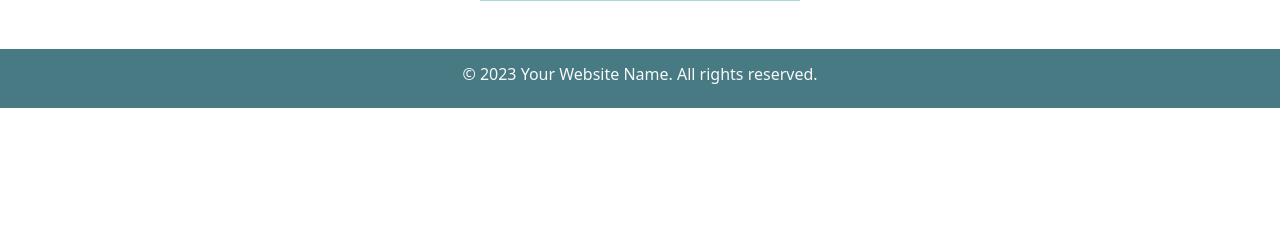
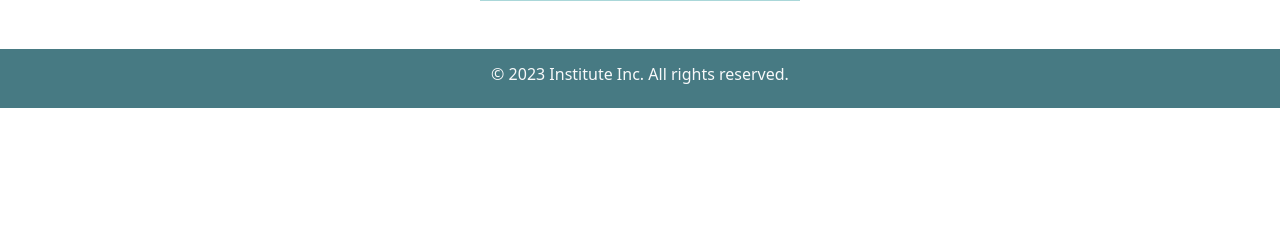
Before and after one commit to santhossunthar/student-management-system-php, a CodeIgniter 4 app: template app/Views/home.php in a window 1280 px wide. Shown: the part 548-800 px from the top of the page. Run offline with PHP 8.4 and a stand-in for CodeIgniter, Linux system fonts and the light colour scheme; the template is opened without the code that fills it, so the values that code supplies are empty; some libraries are stand-ins or nearby versions.

Commit message:
Updated footer

```diff
--- a/app/Views/components/footer.php
+++ b/app/Views/components/footer.php
@@ -1,4 +1,4 @@
 <div class="container-fluid d-flex justify-content-center
     align-items-center bg-primary text-light p-3">
-    <h6>&copy; 2023 Your Website Name. All rights reserved.</h6>
+    <h6>&copy; 2023 Institute Inc. All rights reserved.</h6>
 </div>
```
